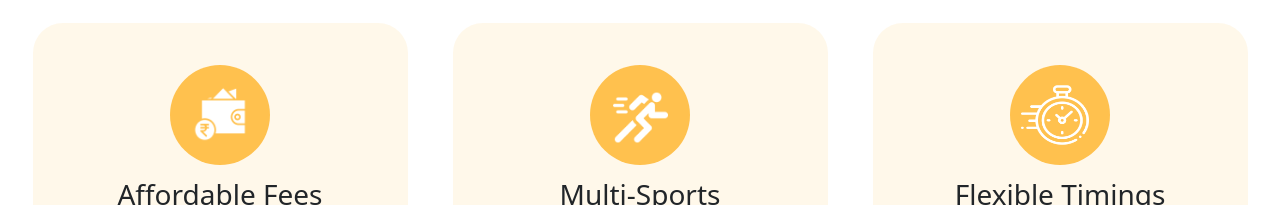
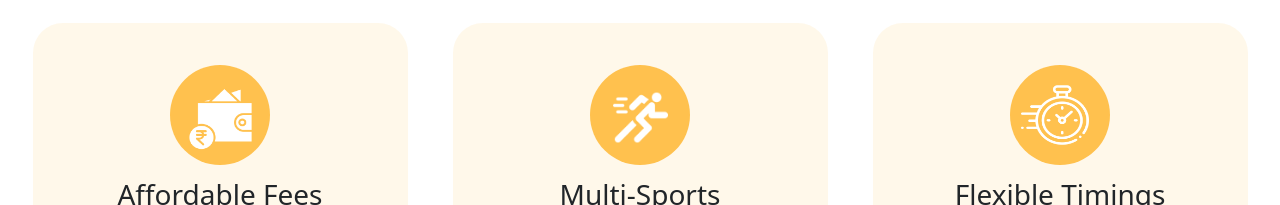
Before and after one commit to Kstech123/Gnrj, a plain HTML site: page index.html in a window 1280 px wide. Shown: the part 737-942 px from the top of the page. Drawn offline with nearby package versions, Linux system fonts and the light colour scheme.

Commit message:
Update index.html

```diff
--- a/index.html
+++ b/index.html
@@ -97,7 +97,7 @@
             <div class="colwcu">
                 <div class="wcu-col" style="width: 100%;">
                     <div class="wcu-icon">
-                        <img src="img/wallet.png" alt="ganraj sports academy's highlight 1" width="60px" height="75px"
+                        <img src="img/wallet.png" alt="ganraj sports academy's highlight 1" width="75px" height="85px"
                             style="padding-top: 13px; margin-top: 5px;">
                     </div>
                     <h3>Affordable Fees</h3>
```
